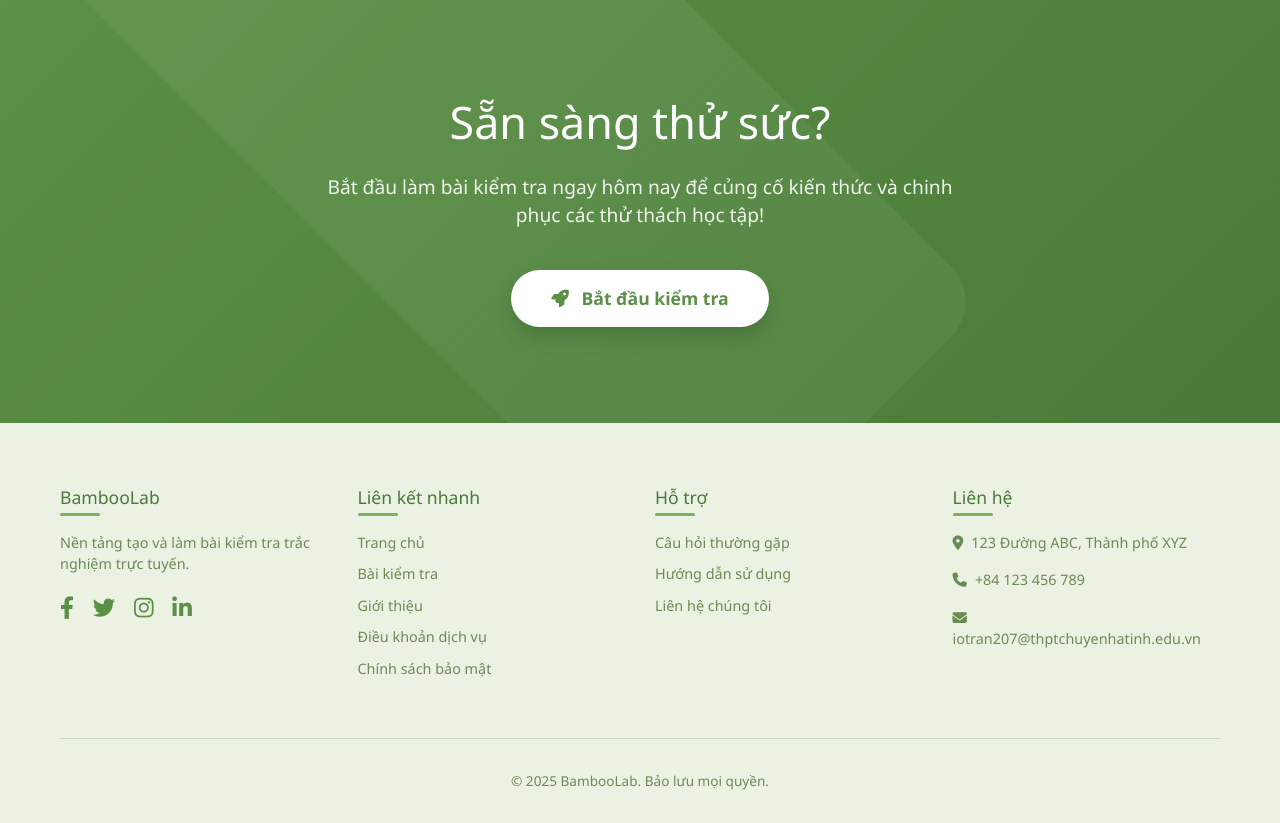
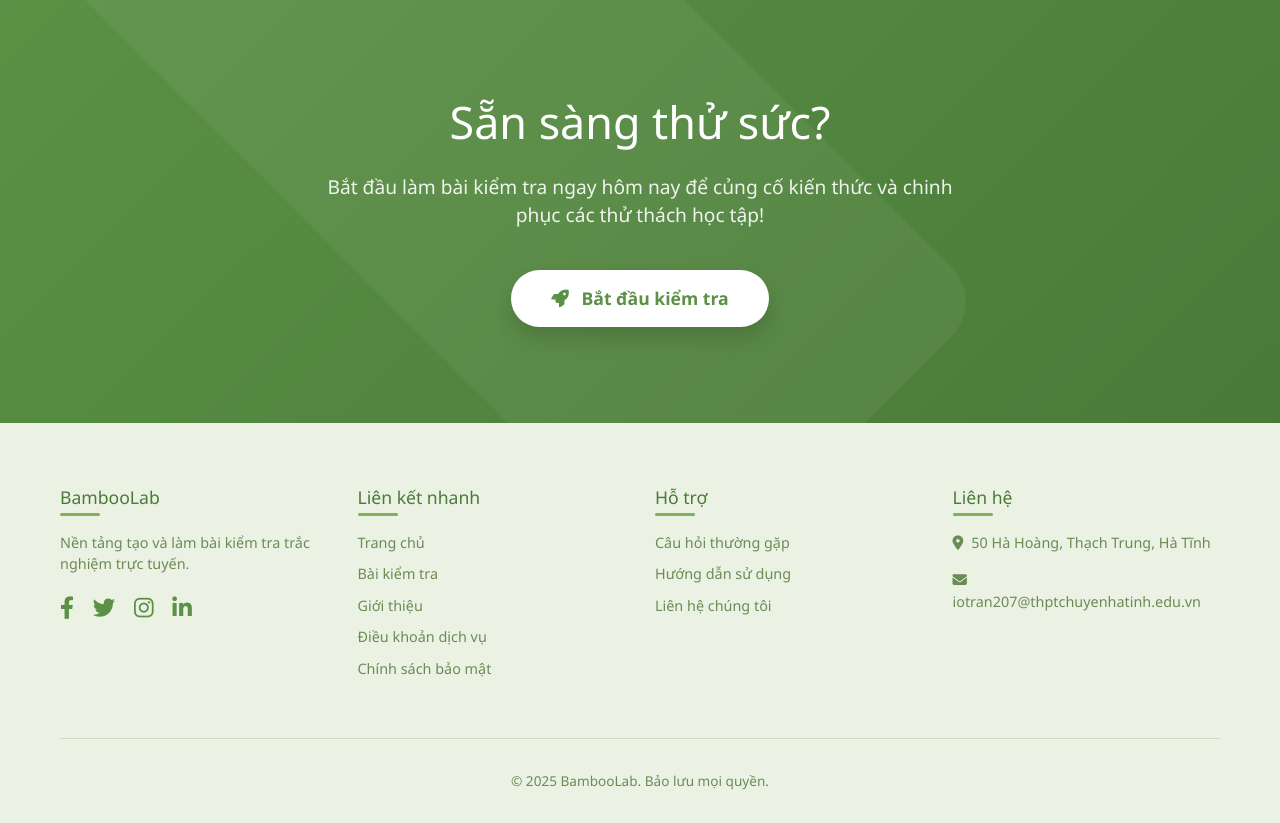
Before and after one commit to ntanthedev/bamboo, a Django app: page / in a window 1280 px wide. Shown: the part 1616-2439 px from the top of the page. Run offline with Django 5.2, Linux system fonts and the light colour scheme; data that the repository does not hold is empty; parts of the project's set-up code (start-up, migrations or seed data) failed here and were passed over.

Commit message:
cập nhật home.html: thay đổi địa chỉ và số điện thoại trong phần "Liên hệ"

```diff
--- a/src/templates/home.html
+++ b/src/templates/home.html
@@ -491,8 +491,7 @@
                 </div>
                  <div class="footer-column">
                     <h5>Liên hệ</h5>
-                    <p><i class="fas fa-map-marker-alt me-2"></i>123 Đường ABC, Thành phố XYZ</p>
-                    <p><i class="fas fa-phone me-2"></i>+84 123 456 789</p>
+                    <p><i class="fas fa-map-marker-alt me-2"></i>50 Hà Hoàng, Thạch Trung, Hà Tĩnh</p>
                     <p><i class="fas fa-envelope me-2"></i>iotran207@thptchuyenhatinh.edu.vn</p>
                 </div>
             </div>
```
